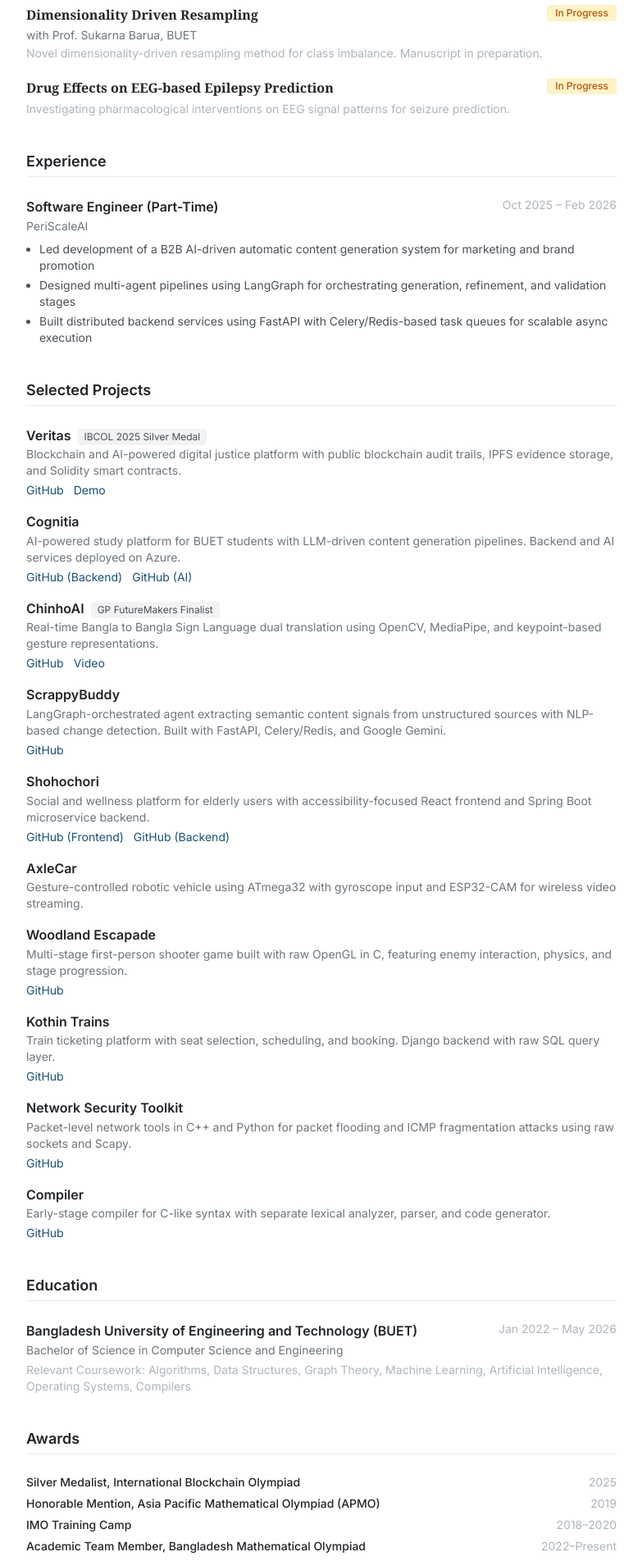
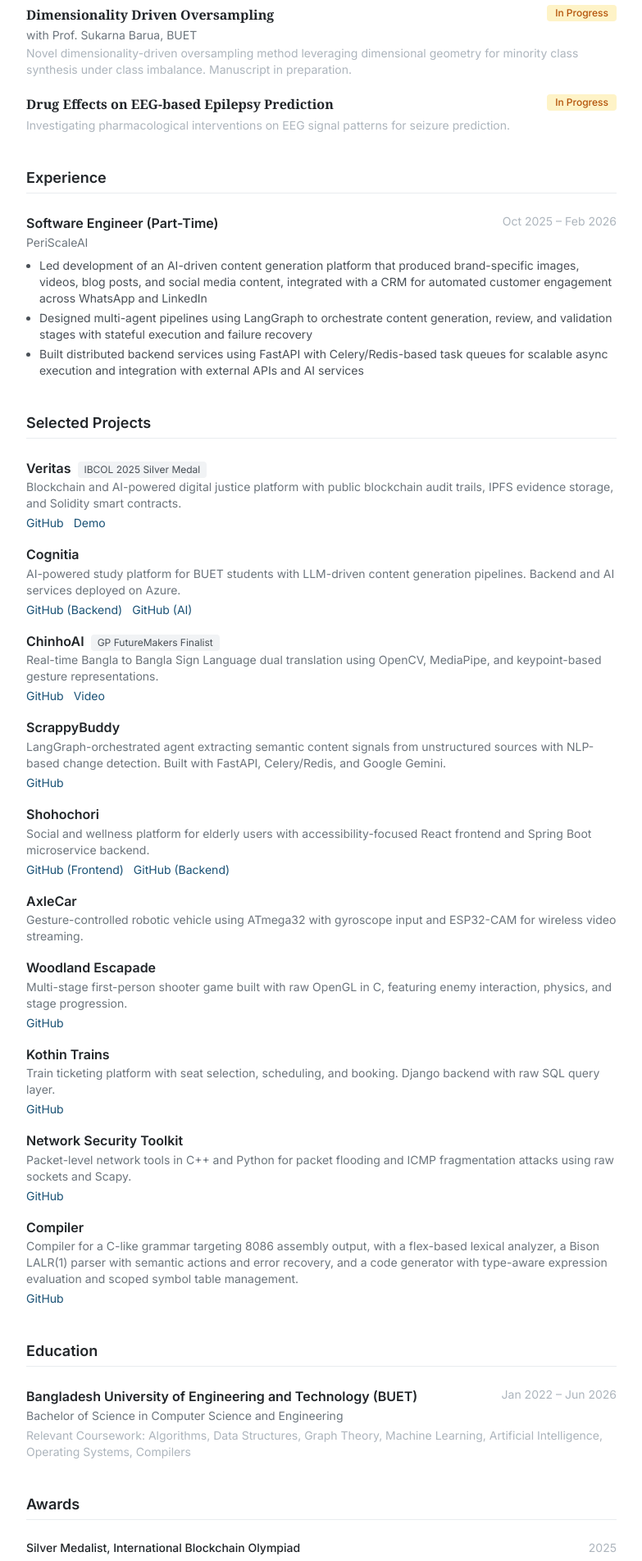
Before and after one commit to chottosid/chottosid.github.io, a Next.js app: page / in a window 1280 px wide. Shown: the part 880-2784 px from the top of the page at 82% size, without its empty margins (248-1031 px from the left). Built offline with nearby package versions, Linux system fonts and the light colour scheme.

Commit message:
Sync portfolio content with current CV

```diff
--- a/app/data.js
+++ b/app/data.js
@@ -43,10 +43,10 @@ export const research = [
     },
   },
   {
-    title: "Dimensionality Driven Resampling",
+    title: "Dimensionality Driven Oversampling",
     status: "in-progress",
     collaborators: "with Prof. Sukarna Barua, BUET",
-    description: "Novel dimensionality-driven resampling method for class imbalance. Manuscript in preparation.",
+    description: "Novel dimensionality-driven oversampling method leveraging dimensional geometry for minority class synthesis under class imbalance. Manuscript in preparation.",
   },
   {
     title: "Drug Effects on EEG-based Epilepsy Prediction",
@@ -61,9 +61,9 @@ export const experience = [
     company: "PeriScaleAI",
     period: "Oct 2025 – Feb 2026",
     bullets: [
-      "Led development of a B2B AI-driven automatic content generation system for marketing and brand promotion",
-      "Designed multi-agent pipelines using LangGraph for orchestrating generation, refinement, and validation stages",
-      "Built distributed backend services using FastAPI with Celery/Redis-based task queues for scalable async execution",
+      "Led development of an AI-driven content generation platform that produced brand-specific images, videos, blog posts, and social media content, integrated with a CRM for automated customer engagement across WhatsApp and LinkedIn",
+      "Designed multi-agent pipelines using LangGraph to orchestrate content generation, review, and validation stages with stateful execution and failure recovery",
+      "Built distributed backend services using FastAPI with Celery/Redis-based task queues for scalable async execution and integration with external APIs and AI services",
     ],
   },
 ];
@@ -137,7 +137,7 @@ export const projects = [
   },
   {
     name: "Compiler",
-    description: "Early-stage compiler for C-like syntax with separate lexical analyzer, parser, and code generator.",
+    description: "Compiler for a C-like grammar targeting 8086 assembly output, with a flex-based lexical analyzer, a Bison LALR(1) parser with semantic actions and error recovery, and a code generator with type-aware expression evaluation and scoped symbol table management.",
     links: [
       { url: "https://github.com/chottosid/CSE-310---Compiler-Sessional", label: "GitHub" },
     ],
@@ -146,7 +146,7 @@ export const projects = [
 
 export const education = {
   institution: "Bangladesh University of Engineering and Technology (BUET)",
-  period: "Jan 2022 – May 2026",
+  period: "Jan 2022 – Jun 2026",
   degree: "Bachelor of Science in Computer Science and Engineering",
   coursework: "Algorithms, Data Structures, Graph Theory, Machine Learning, Artificial Intelligence, Operating Systems, Compilers",
 };
@@ -154,12 +154,13 @@ export const education = {
 export const awards = [
   { title: "Silver Medalist, International Blockchain Olympiad", year: "2025", highlight: true },
   { title: "Honorable Mention, Asia Pacific Mathematical Olympiad (APMO)", year: "2019", highlight: true },
-  { title: "IMO Training Camp", year: "2018–2020", highlight: true },
+  { title: "International Mathematical Olympiad (IMO) Training Camp", year: "2016–2020", highlight: true },
+  { title: "Sir Fazle Hasan Abed Scholar, BRAC University", year: "2021" },
   { title: "Academic Team Member, Bangladesh Mathematical Olympiad", year: "2022–Present", highlight: true },
+  { title: "Global Top 100, Reply AI Agents Challenge (out of 2000+ teams)", year: "2026" },
   { title: "Finalist, Innovation World Cup", year: "2025" },
-  { title: "Global Top 100, Reply AI Agents Challenge (out of 2000+ teams)", year: "2026" },
-  { title: "Finalist, GP FutureMakers", year: "2026" },
-  { title: "Top 50, Solvio AI Hackathon", year: "2026" },
+  { title: "Finalist, GP FutureMakers", year: "2025" },
+  { title: "Top 50, Solvio AI Hackathon", year: "2025" },
   { title: "Finalist, Bangladesh Blockchain Olympiad", year: "2023" },
   { title: "3rd Place, BUET CSE Fest Hackathon — Blockchain Category", year: "2023" },
   { title: "Finalist, Therap JavaFest", year: "2023, 2024" },
@@ -167,9 +168,12 @@ export const awards = [
 
 export const skills = [
   { category: "ML & AI", items: "PyTorch, Transformers, Computer Vision, NLP, Generative Modeling" },
+  { category: "Data & Scientific Computing", items: "Pandas, SciPy" },
   { category: "Agentic & LLM", items: "LangChain, LangGraph" },
   { category: "Programming", items: "Python, C, C++, Java, JavaScript" },
-  { category: "Backend", items: "FastAPI, Django, Node.js, Spring Boot" },
+  { category: "Backend & Systems", items: "FastAPI, Django, Node.js, Spring Boot" },
+  { category: "Databases & Infra", items: "PostgreSQL, MongoDB, Redis, Docker, NGINX" },
   { category: "Frontend", items: "React.js, Next.js" },
-  { category: "Blockchain", items: "Solidity, Ethereum, Smart Contracts, Hardhat, Ethers.js" },
+  { category: "Web Scraping & Automation", items: "Selenium, BeautifulSoup, Playwright" },
+  { category: "Blockchain & Web3", items: "Solidity, Ethereum, Smart Contracts, Hardhat, Ethers.js" },
 ];
--- a/app/layout.js
+++ b/app/layout.js
@@ -1,9 +1,9 @@
 import "./globals.css";
 
 export const metadata = {
-  title: "Swarup Sidhartho Mondol | Software Engineer & Researcher at BUET",
+  title: "Swarup Sidhartho Mondol | Software Engineer & Researcher",
   description:
-    "Final-year CSE student at BUET. I build full-stack apps, blockchain backends, and ML tools. Silver Medalist at International Blockchain Olympiad 2025. Research in DNA data storage and medical imaging.",
+    "Software Engineer and CSE graduate of BUET (2026). I build backend systems, AI-powered applications, and multi-agent pipelines. Silver Medalist at International Blockchain Olympiad 2025. Published research in DNA data storage and medical imaging.",
   keywords:
     "Swarup Sidhartho Mondol, BUET CSE, software engineer, blockchain developer, machine learning, NeurIPS, International Blockchain Olympiad, full-stack developer, Bangladesh, Web3, Solidity, Next.js, Python",
   authors: [{ name: "Swarup Sidhartho Mondol" }],
@@ -15,7 +15,7 @@ export const metadata = {
   openGraph: {
     title: "Swarup Sidhartho Mondol | Software Engineer & Researcher",
     description:
-      "Final-year CSE student at BUET building full-stack apps, blockchain backends, and ML tools. Silver Medalist at International Blockchain Olympiad 2025.",
+      "Software Engineer and CSE graduate of BUET building backend systems, AI-powered applications, and multi-agent pipelines. Silver Medalist at International Blockchain Olympiad 2025.",
     url: "https://swarupsidhartho.xyz",
     siteName: "Swarup Sidhartho Mondol",
     locale: "en_US",
@@ -33,7 +33,7 @@ export const metadata = {
     card: "summary",
     title: "Swarup Sidhartho Mondol | Software Engineer & Researcher",
     description:
-      "Final-year CSE at BUET. Full-stack, blockchain, ML. IBO 2025 Silver Medalist.",
+      "Software Engineer & CSE graduate of BUET. Backend, AI/ML, multi-agent systems. IBO 2025 Silver Medalist.",
     images: ["/portrait.jpg"],
   },
   robots: {
```
